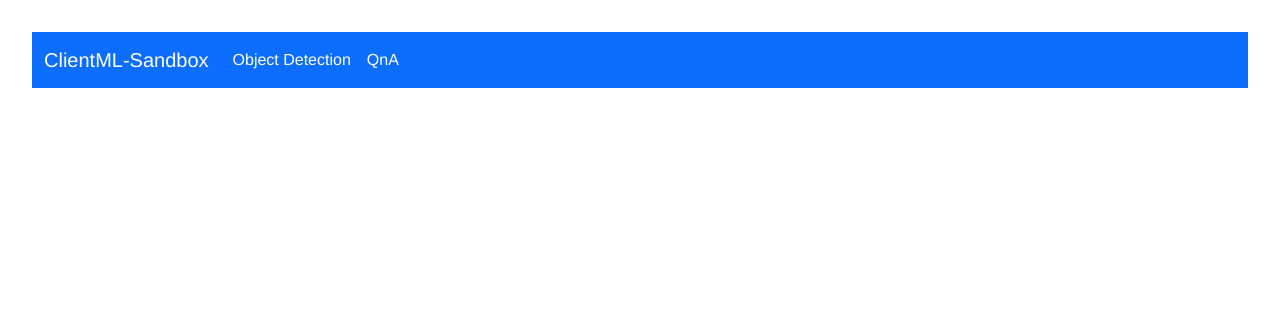
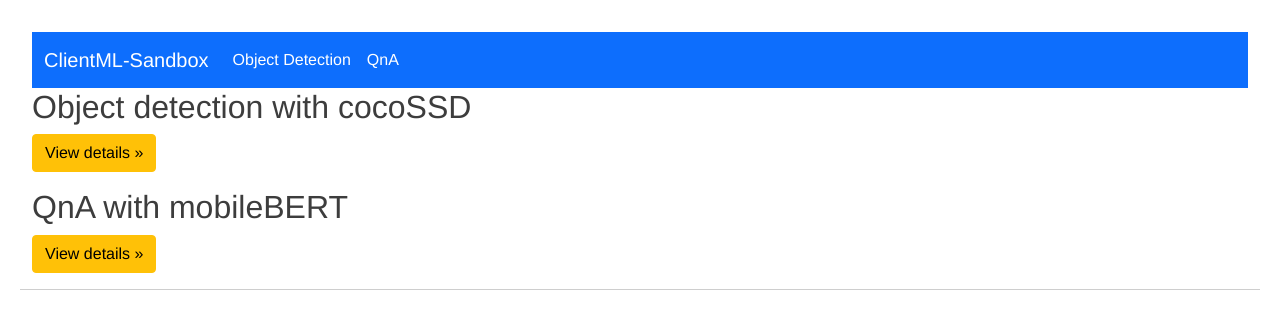
Before and after one commit to hoonyyhoon/clientside-ml-demo, a plain HTML site: page index.html in a window 1280 px wide. Drawn offline with nearby package versions, Linux system fonts and the light colour scheme.

Commit message:
Update README.md

```diff
--- a/index.html
+++ b/index.html
@@ -19,7 +19,7 @@
   <body>
     <nav class="navbar navbar-expand-lg navbar-dark bg-primary">
       <div class="container-fluid">
-          <a href="#" class="navbar-brand">ClientML-Sandbox</a>
+          <a href="index.html" class="navbar-brand">ClientML-Sandbox</a>
           <button type="button" class="navbar-toggler" data-bs-toggle="collapse" data-bs-target="#navbarCollapse">
               <span class="navbar-toggler-icon"></span>
           </button>
@@ -32,6 +32,24 @@
       </div>
     </nav>
 
+    <div class="row">
+      <div class="col-md-8">
+        <h2>Object detection with cocoSSD</h2>
+        <!--<p>???</p>-->
+        <p>
+          <a class="btn btn-warning" href="od.html" role="button"> View details »</a>
+        </p>
+      </div>
+      <div class="col-md-8">
+        <h2>QnA with mobileBERT</h2>
+        <!--<p>???</p>-->
+        <p>
+          <a class="btn btn-warning" href="qna.html" role="button"> View details »</a>
+        </p>
+      </div>
+      <hr>
+    </div>
+
     <!-- Option 1: Bootstrap Bundle with Popper -->
     <script src="https://cdn.jsdelivr.net/npm/bootstrap@5.1.3/dist/js/bootstrap.bundle.min.js" integrity="sha384-ka7Sk0Gln4gmtz2MlQnikT1wXgYsOg+OMhuP+IlRH9sENBO0LRn5q+8nbTov4+1p" crossorigin="anonymous"></script>
   </body>
```
Also changed, not shown: od.html (+2 -2 lines), qna.html (+2 -3 lines), 1 other file.
